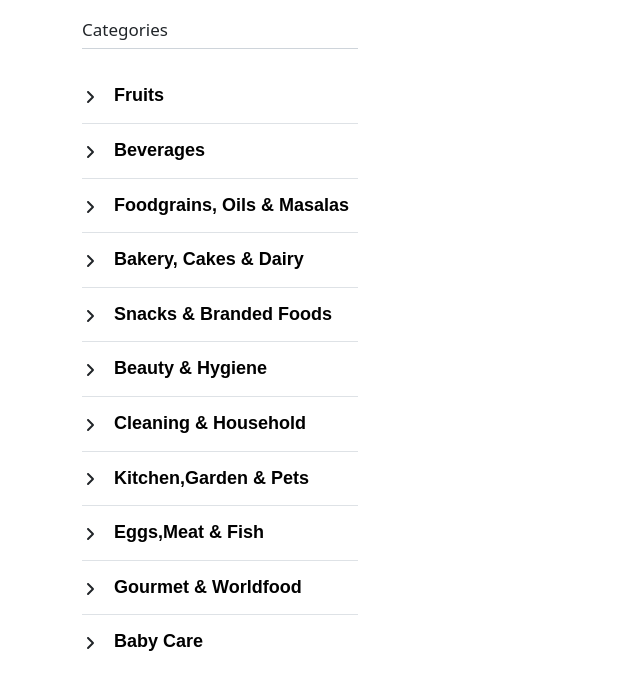
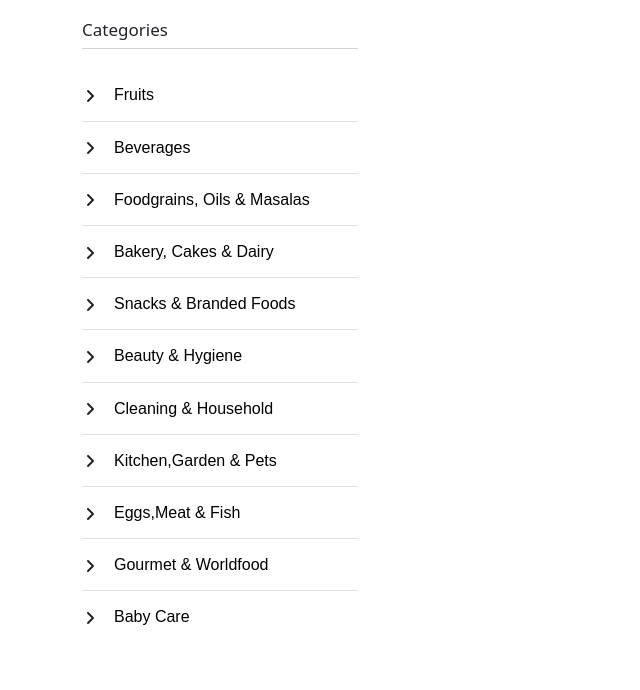
Before and after one commit to hackerpapun/Federal-food-User, a React (Vite) app: page /login in a window 1280 px wide. Shown: the top 690 px of the page, without its empty margins (0-640 px from the left). Built offline with nearby package versions, Linux system fonts and the light colour scheme.

Commit message:
productsidebar change

```diff
--- a/src/App.jsx
+++ b/src/App.jsx
@@ -37,6 +37,8 @@ import ShopByCatagoriesCard from './components/ShopByCatagories/ShopByCatagories
 import { Home } from './pages/Home'
 import Product from './components/Product/Product'
 import ProductSidebar from './components/ProductSidebar/ProductSidebar'
+import  Login  from './components/Login/Login'
+// import ProductCard from './components/ProductCard/ProductCard'
 
 export const App = () => {
   return (
@@ -45,6 +47,8 @@ export const App = () => {
       {/* <Home/> */}
       {/* <Product/> */}
       <ProductSidebar />
+      {/* <ProductCard /> */}
+      {/* <Login /> */}
     </div>
   )
 }
--- a/src/components/Login/Login.css
+++ b/src/components/Login/Login.css
@@ -25,10 +25,10 @@
   border-radius: 5px;
   font-size: 1rem;
   font-weight: 400;
-  padding: 3px;
+  padding: 20px;
   border: 1px solid #a9abb2;
   margin: 0;
-  padding: 0;
+
 }
 .emailplaceholder::placeholder {
   color: #a9abb2 !important;
@@ -37,11 +37,11 @@
 .passwordplaceholder {
   margin: 12px;
   display: block;
-  width: 70%;
+  width: 90%;
   height: 40px;
   font-size: 1rem;
   font-weight: 400;
-  padding: 3px;
+  padding: 20px;
   border: 1px solid #a9abb2;
   border-radius: 5px;
   margin: 0;
--- a/src/components/Login/Login.jsx
+++ b/src/components/Login/Login.jsx
@@ -43,7 +43,7 @@ const Login = () => {
           <Row className="text-center ">
             <Col>
               <a href="#" className="text4 ">
-                or <span style={{ color: "red" }}>Create an Account</span>
+                or <span style={{ color: "red" }}>Create an account</span>
               </a>
             </Col>
           </Row>
@@ -52,7 +52,7 @@ const Login = () => {
       <Modal.Footer
         className="text-center"
         style={{ borderBottom: "1px solid #ced4da ",justifyContent:'center', display:'flex' }}>
-        <Button className="loginbtn" type="submit">
+        <Button className="loginbtn" type="submit" onClick={handleSubmit}>
           Login
         </Button>
       </Modal.Footer>
--- a/src/components/ProductSidebar/ProductSidebar.css
+++ b/src/components/ProductSidebar/ProductSidebar.css
@@ -13,11 +13,13 @@
 }
 
 .subcategory-text {
-  font-size: 18px;
-  font-weight: bold;
+  font-size: 16px;
+  font-weight: semi-bold;
   font-family: Arial, Helvetica, sans-serif;
   display: inline-block;
   text-align: center;
+  margin: 0px 0px 0px 0px;
+  color: #000000;
 }
 
 .subcategory-list {
@@ -26,10 +28,13 @@
 }
 
 .subcategory-list a {
-  padding: 5px 0;
-  color: #555;
+  padding: 5px ;
+  margin: 5px 0px;
+  color: #212529;
   text-decoration: none;
   display: flex;
+  font-size: 15px;
+  font-family: Arial, Helvetica, sans-serif;
 }
 
 .subcategory-list .disabled {
--- a/src/components/ProductSidebar/ProductSidebar.jsx
+++ b/src/components/ProductSidebar/ProductSidebar.jsx
@@ -303,7 +303,7 @@ const Sidebar = () => {
                 <span
                   className="subcategory-text"
                   style={{
-                    color: activeKey === "9" ? "#7fda39" : "black",
+                    color: activeKey === "9" ? "#7fad39" : "black", font: "16px"
                   }}
                 >
                   {" "}
```
